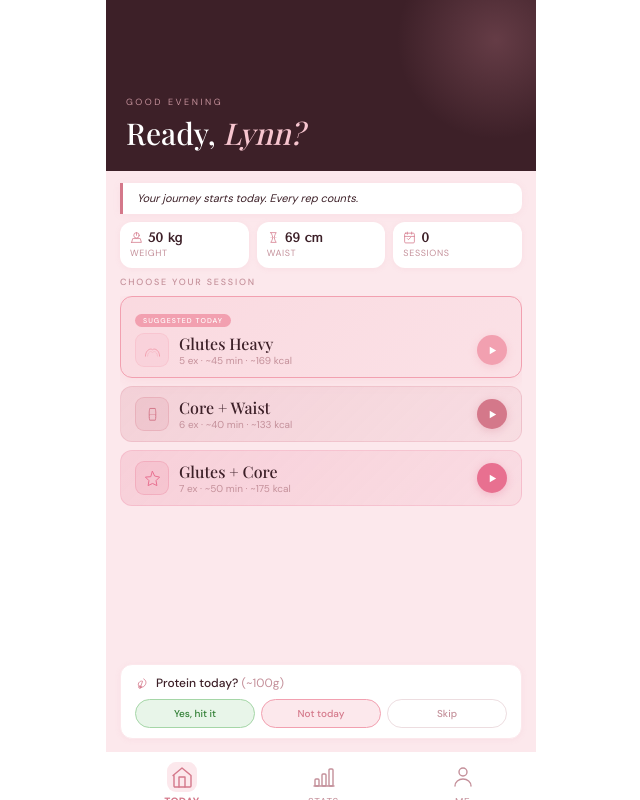
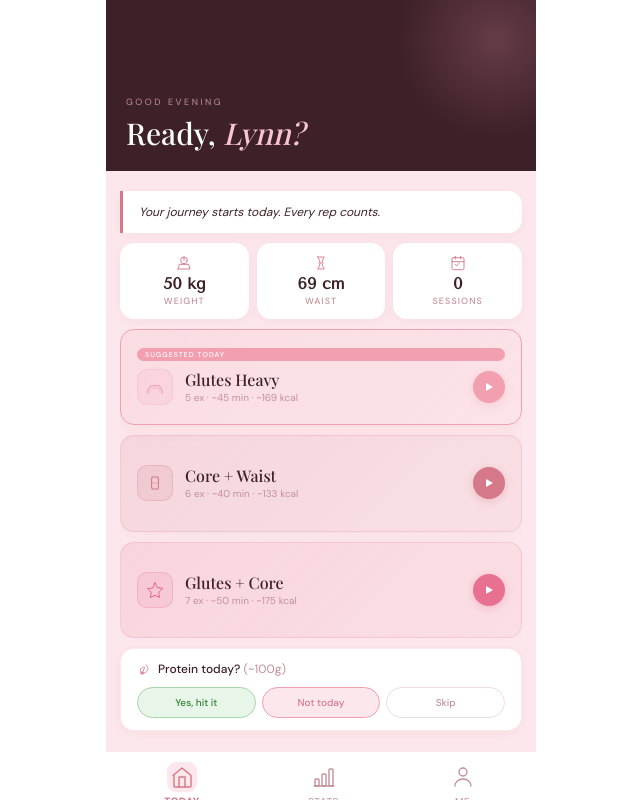
Before and after one commit to lynnhoa/PeachFit, a React (Vite) app: page / in a window 1280 px wide. Shown: the whole page, without its empty margins (319-959 px from the left). Built offline with nearby package versions, Linux system fonts and the light colour scheme; a web font is replaced by a local one.

Commit message:
Add files via upload

```diff
--- a/App.tsx
+++ b/App.tsx
@@ -501,15 +501,15 @@ export default function App(){
         {daysSince!==null&&<p style={{fontSize:10,color:P.roseMid,marginTop:8,fontStyle:"italic"}}>{daysSince===0?"You trained today":"Last session: "+daysSince+" day"+(daysSince!==1?"s":"")+" ago"}</p>}
       </div>
 
-      {/* BODY — same padding discipline as Me/Stats */}
-      <div style={{flex:1,display:"flex",flexDirection:"column",padding:"12px 14px 12px",gap:8,overflow:"hidden",minHeight:0,background:P.roseLite}}>
-
-        {/* Banner — flexShrink:0 */}
-        <div style={{background:P.white,borderLeft:`3px solid ${P.roseDark}`,borderRadius:"0 10px 10px 0",padding:"8px 14px",flexShrink:0,boxShadow:"0 1px 8px rgba(212,120,138,0.07)"}}>
-          <p style={{fontSize:11,fontStyle:"italic",color:P.roseDeep,lineHeight:1.45}}>{getBanner(data.sessions,data.nutritionLog,data.bodyLog,data.profile)}</p>
-        </div>
-
-        {/* Stats row — flexShrink:0, compact 2-line chips */}
+      {/* BODY */}
+      <div style={{flex:1,display:"flex",flexDirection:"column",padding:"20px 14px 20px",gap:10,overflow:"hidden",minHeight:0,background:P.roseLite}}>
+
+        {/* Banner */}
+        <div style={{background:P.white,borderLeft:`3px solid ${P.roseDark}`,borderRadius:"0 14px 14px 0",padding:"12px 16px",flexShrink:0,boxShadow:"0 2px 12px rgba(212,120,138,0.09)"}}>
+          <p style={{fontSize:12,fontStyle:"italic",color:P.roseDeep,lineHeight:1.5}}>{getBanner(data.sessions,data.nutritionLog,data.bodyLog,data.profile)}</p>
+        </div>
+
+        {/* Stats row */}
         <div style={{display:"flex",gap:8,flexShrink:0}}>
           {(()=>{
             const last=data.bodyLog.length?data.bodyLog[data.bodyLog.length-1]:null;
@@ -519,86 +519,76 @@ export default function App(){
             const wtDelta=last?(wt-wtStart).toFixed(1):null;
             const wsDelta=last?(ws-wsStart).toFixed(1):null;
             return[[IcWeight,`${wt} kg`,wtDelta?`${wtDelta>0?"+":""}${wtDelta}`:null,"Weight"],[IcWaist,`${ws} cm`,wsDelta?`${wsDelta>0?"+":""}${wsDelta}`:null,"Waist"],[IcSessions,`${data.sessions.length}`,null,"Sessions"]].map(([Ic,v,delta,l])=>(
-              <div key={l} style={{flex:1,background:P.white,borderRadius:12,padding:"9px 10px",boxShadow:"0 1px 6px rgba(212,120,138,0.08)",cursor:l!=="Sessions"?"pointer":"default"}}
+              <div key={l} style={{flex:1,background:P.white,borderRadius:14,padding:"12px 10px",boxShadow:"0 2px 12px rgba(212,120,138,0.09)",cursor:l!=="Sessions"?"pointer":"default",textAlign:"center"}}
                 onClick={()=>l!=="Sessions"&&setLogModal(true)}>
-                <div style={{display:"flex",alignItems:"center",gap:5,marginBottom:3}}>
-                  <Ic c={P.roseDark} s={13}/>
-                  <span className="mono" style={{fontSize:13,color:P.roseDeep,fontWeight:600,lineHeight:1}}>{v}</span>
-                  {delta&&<span style={{fontSize:9,color:parseFloat(delta)<0?P.roseDark:P.roseMid,fontWeight:600}}>{delta}</span>}
-                </div>
-                <div style={{fontSize:9,color:P.roseMid,letterSpacing:"0.07em",textTransform:"uppercase"}}>{l}</div>
+                <div style={{display:"flex",justifyContent:"center",marginBottom:5}}><Ic c={P.roseDark} s={16}/></div>
+                <div className="mono" style={{fontSize:16,color:P.roseDeep,fontWeight:600,lineHeight:1,marginBottom:3}}>{v}{delta&&<span style={{fontSize:9,color:parseFloat(delta)<0?P.roseDark:P.roseMid,fontWeight:600,marginLeft:3}}>{delta}</span>}</div>
+                <div style={{fontSize:9,color:P.roseMid,letterSpacing:"0.12em",textTransform:"uppercase",fontWeight:500}}>{l}</div>
               </div>
             ));
           })()}
         </div>
 
-        {/* Done today — flexShrink:0, conditional */}
+        {/* Done today — conditional */}
         {daysSince===0&&(
-          <div style={{background:P.white,border:`1.5px solid ${P.roseLite}`,borderRadius:12,padding:"10px 14px",flexShrink:0,display:"flex",alignItems:"center",gap:10,boxShadow:"0 1px 6px rgba(212,120,138,0.07)"}}>
-            <div style={{width:26,height:26,borderRadius:8,background:P.roseLite,display:"flex",alignItems:"center",justifyContent:"center",flexShrink:0}}><IcCheck c={P.roseDark} s={12}/></div>
+          <div style={{background:P.white,border:`1.5px solid ${P.roseLite}`,borderRadius:14,padding:"12px 16px",flexShrink:0,display:"flex",alignItems:"center",gap:10,boxShadow:"0 2px 12px rgba(212,120,138,0.09)"}}>
+            <div style={{width:28,height:28,borderRadius:8,background:P.roseLite,display:"flex",alignItems:"center",justifyContent:"center",flexShrink:0}}><IcCheck c={P.roseDark} s={13}/></div>
             <div>
               <p style={{fontSize:12,color:P.roseDeep,fontWeight:500}}>You trained today — well done.</p>
-              <p style={{fontSize:10,color:P.roseMid,marginTop:1}}>Sessions below for a second look or extra work.</p>
+              <p style={{fontSize:10,color:P.roseMid,marginTop:2}}>Sessions below for a second look or extra work.</p>
             </div>
           </div>
         )}
 
-        {/* Session label — flexShrink:0 */}
-        <p style={{fontSize:9,letterSpacing:"0.2em",color:P.roseMid,textTransform:"uppercase",fontWeight:500,flexShrink:0}}>Choose your session</p>
-
-        {/* Session cards — flex:1 fills remaining space, no scroll */}
-        <div style={{flex:1,display:"flex",flexDirection:"column",gap:8,minHeight:0,overflow:"hidden"}}>
+        {/* Session cards */}
+        <div style={{flex:1,display:"flex",flexDirection:"column",gap:10,minHeight:0,overflow:"hidden"}}>
           {SESSIONS.map(pl=>{
             const SIcon=SessIcon[pl.id];
             const isSuggested=pl.id===suggested.id;
             const doneThisWeek=weekCounts[pl.id]||0;
             const lastDone=data.sessions.filter(s=>s.sessionId===pl.id).slice(-1)[0];
             const daysSinceLast=lastDone?Math.floor((Date.now()-new Date(lastDone.date))/86400000):null;
-            return(<div key={pl.id} style={{flexShrink:0}}>
-              <div onClick={()=>setPlanModal(pl)} style={{background:`linear-gradient(135deg,${pl.color}33,${pl.color}18)`,border:`1.5px solid ${isSuggested?pl.color:pl.color+"33"}`,borderRadius:"12px",padding:"10px 14px",boxShadow:isSuggested?`0 3px 14px ${pl.color}30`:"none",cursor:"pointer"}}>
-                {isSuggested&&<span style={{background:pl.color,color:"white",fontSize:7,letterSpacing:"0.15em",textTransform:"uppercase",padding:"2px 8px",borderRadius:20,display:"inline-block",marginBottom:6,fontFamily:"'DM Sans'",fontWeight:500}}>Suggested today</span>}
-                <div style={{display:"flex",justifyContent:"space-between",alignItems:"center"}}>
-                  <div style={{display:"flex",alignItems:"center",gap:10,flex:1}}>
-                    <div style={{width:34,height:34,borderRadius:9,background:`${pl.color}22`,border:`1px solid ${pl.color}44`,display:"flex",alignItems:"center",justifyContent:"center",flexShrink:0}}>
-                      <SIcon c={pl.color} s={17}/>
-                    </div>
-                    <div style={{flex:1,minWidth:0}}>
-                      <h2 className="serif" style={{fontSize:16,color:P.roseDeep,fontWeight:500,lineHeight:1.2}}>{pl.name}</h2>
-                      <p style={{fontSize:10,color:P.roseMid,marginTop:1}}>{pl.exercises.length} ex · ~{pl.duration} min · ~{kcal(pl.met,pl.duration)} kcal</p>
-                      {daysSinceLast!==null&&<p style={{fontSize:9,color:pl.color,marginTop:1,fontWeight:500}}>{daysSinceLast===0?"Done today":daysSinceLast===1?"Done yesterday":`${daysSinceLast}d ago`}{doneThisWeek>0?` · ${doneThisWeek}× this week`:""}</p>}
-                    </div>
+            return(<div key={pl.id} onClick={()=>setPlanModal(pl)} style={{flex:1,background:`linear-gradient(135deg,${pl.color}28,${pl.color}12)`,border:`1.5px solid ${isSuggested?pl.color:pl.color+"33"}`,borderRadius:14,padding:"12px 16px",boxShadow:isSuggested?`0 3px 14px ${pl.color}30`:"0 2px 12px rgba(212,120,138,0.06)",cursor:"pointer",display:"flex",flexDirection:"column",justifyContent:"center"}}>
+              {isSuggested&&<span style={{background:pl.color,color:"white",fontSize:7,letterSpacing:"0.15em",textTransform:"uppercase",padding:"2px 8px",borderRadius:20,display:"inline-block",marginBottom:8,fontFamily:"'DM Sans'",fontWeight:500}}>Suggested today</span>}
+              <div style={{display:"flex",justifyContent:"space-between",alignItems:"center"}}>
+                <div style={{display:"flex",alignItems:"center",gap:12,flex:1}}>
+                  <div style={{width:36,height:36,borderRadius:10,background:`${pl.color}22`,border:`1px solid ${pl.color}44`,display:"flex",alignItems:"center",justifyContent:"center",flexShrink:0}}>
+                    <SIcon c={pl.color} s={18}/>
                   </div>
-                  <div style={{marginLeft:10,flexShrink:0}}>
-                    <button onClick={(e)=>{e.stopPropagation();startSession(pl);}} style={{width:30,height:30,borderRadius:"50%",background:pl.color,border:"none",cursor:"pointer",display:"flex",alignItems:"center",justifyContent:"center",boxShadow:`0 2px 8px ${pl.color}55`}}>
-                      <IcPlay c="white" s={11}/>
-                    </button>
+                  <div style={{flex:1,minWidth:0}}>
+                    <h2 className="serif" style={{fontSize:16,color:P.roseDeep,fontWeight:500,lineHeight:1.2}}>{pl.name}</h2>
+                    <p style={{fontSize:10,color:P.roseMid,marginTop:2}}>{pl.exercises.length} ex · ~{pl.duration} min · ~{kcal(pl.met,pl.duration)} kcal</p>
+                    {daysSinceLast!==null&&<p style={{fontSize:9,color:pl.color,marginTop:2,fontWeight:500}}>{daysSinceLast===0?"Done today":daysSinceLast===1?"Done yesterday":`${daysSinceLast}d ago`}{doneThisWeek>0?` · ${doneThisWeek}× this week`:""}</p>}
                   </div>
                 </div>
+                <button onClick={(e)=>{e.stopPropagation();startSession(pl);}} style={{width:32,height:32,borderRadius:"50%",background:pl.color,border:"none",cursor:"pointer",display:"flex",alignItems:"center",justifyContent:"center",boxShadow:`0 2px 8px ${pl.color}55`,flexShrink:0,marginLeft:10}}>
+                  <IcPlay c="white" s={12}/>
+                </button>
               </div>
             </div>);
           })}
         </div>
 
-        {/* Protein nudge — flexShrink:0, always visible */}
+        {/* Protein */}
         <div style={{flexShrink:0}}>
           {!todayProtein&&(()=>{
             const currWt=data.bodyLog.length?data.bodyLog[data.bodyLog.length-1].weight:(data.profile.startWeight??50);
             const proteinTarget=Math.round(currWt*2);
-            return(<div style={{background:P.white,border:`1.5px solid ${P.roseLite}`,borderRadius:12,padding:"10px 14px",boxShadow:"0 1px 6px rgba(212,120,138,0.07)"}}>
-              <div style={{display:"flex",alignItems:"center",gap:7,marginBottom:8}}>
+            return(<div style={{background:P.white,border:`1.5px solid ${P.roseLite}`,borderRadius:14,padding:"12px 16px",boxShadow:"0 2px 12px rgba(212,120,138,0.09)"}}>
+              <div style={{display:"flex",alignItems:"center",gap:7,marginBottom:10}}>
                 <IcProtein c={P.roseDark} s={14}/>
                 <p style={{fontSize:12,color:P.roseDeep,fontWeight:500}}>Protein today? <span style={{color:P.roseMid,fontWeight:400}}>(~{proteinTarget}g)</span></p>
               </div>
               <div style={{display:"flex",gap:6}}>
                 {([["Yes, hit it",true,"#e8f5e9","#2e7d32","#a5d6a7"],["Not today",false,P.roseLite,P.roseDark,P.rosePrimary],["Skip",null,"transparent",P.roseMid,"rgba(196,144,154,0.3)"]] as [string,boolean|null,string,string,string][]).map(([label,val,bg,col,border])=>(
-                  <button key={label} onClick={()=>logProtein(val)} style={{flex:1,background:bg,border:`1.5px solid ${border}`,borderRadius:20,padding:"7px 4px",fontSize:10,color:col,cursor:"pointer",fontFamily:"'DM Sans'",fontWeight:500,transition:"all 0.14s"}}>{label}</button>
+                  <button key={label} onClick={()=>logProtein(val)} style={{flex:1,background:bg,border:`1.5px solid ${border}`,borderRadius:20,padding:"8px 4px",fontSize:10,color:col,cursor:"pointer",fontFamily:"'DM Sans'",fontWeight:500,transition:"all 0.14s"}}>{label}</button>
                 ))}
               </div>
             </div>);
           })()}
           {todayProtein&&(
-            <div style={{background:todayProtein.hit===true?"#f1f8f1":todayProtein.skipped?"rgba(252,232,236,0.3)":"rgba(252,232,236,0.6)",border:`1.5px solid ${todayProtein.hit===true?"#a5d6a7":P.roseLite}`,borderRadius:12,padding:"9px 14px",display:"flex",alignItems:"center",gap:8}}>
-              <div style={{width:20,height:20,borderRadius:"50%",background:todayProtein.hit===true?"#2e7d32":P.roseMid,display:"flex",alignItems:"center",justifyContent:"center",flexShrink:0}}><IcCheck c="white" s={10}/></div>
+            <div style={{background:todayProtein.hit===true?"#f1f8f1":todayProtein.skipped?"rgba(252,232,236,0.3)":"rgba(252,232,236,0.6)",border:`1.5px solid ${todayProtein.hit===true?"#a5d6a7":P.roseLite}`,borderRadius:14,padding:"12px 16px",display:"flex",alignItems:"center",gap:10}}>
+              <div style={{width:22,height:22,borderRadius:"50%",background:todayProtein.hit===true?"#2e7d32":P.roseMid,display:"flex",alignItems:"center",justifyContent:"center",flexShrink:0}}><IcCheck c="white" s={10}/></div>
               <p style={{fontSize:11,color:todayProtein.hit===true?"#2e7d32":P.roseMid,fontStyle:"italic"}}>{todayProtein.hit===true?"Protein logged — great work today.":todayProtein.skipped?"Skipped for today — check back tomorrow.":"Logged — not today. Tomorrow is another chance."}</p>
             </div>
           )}
```
